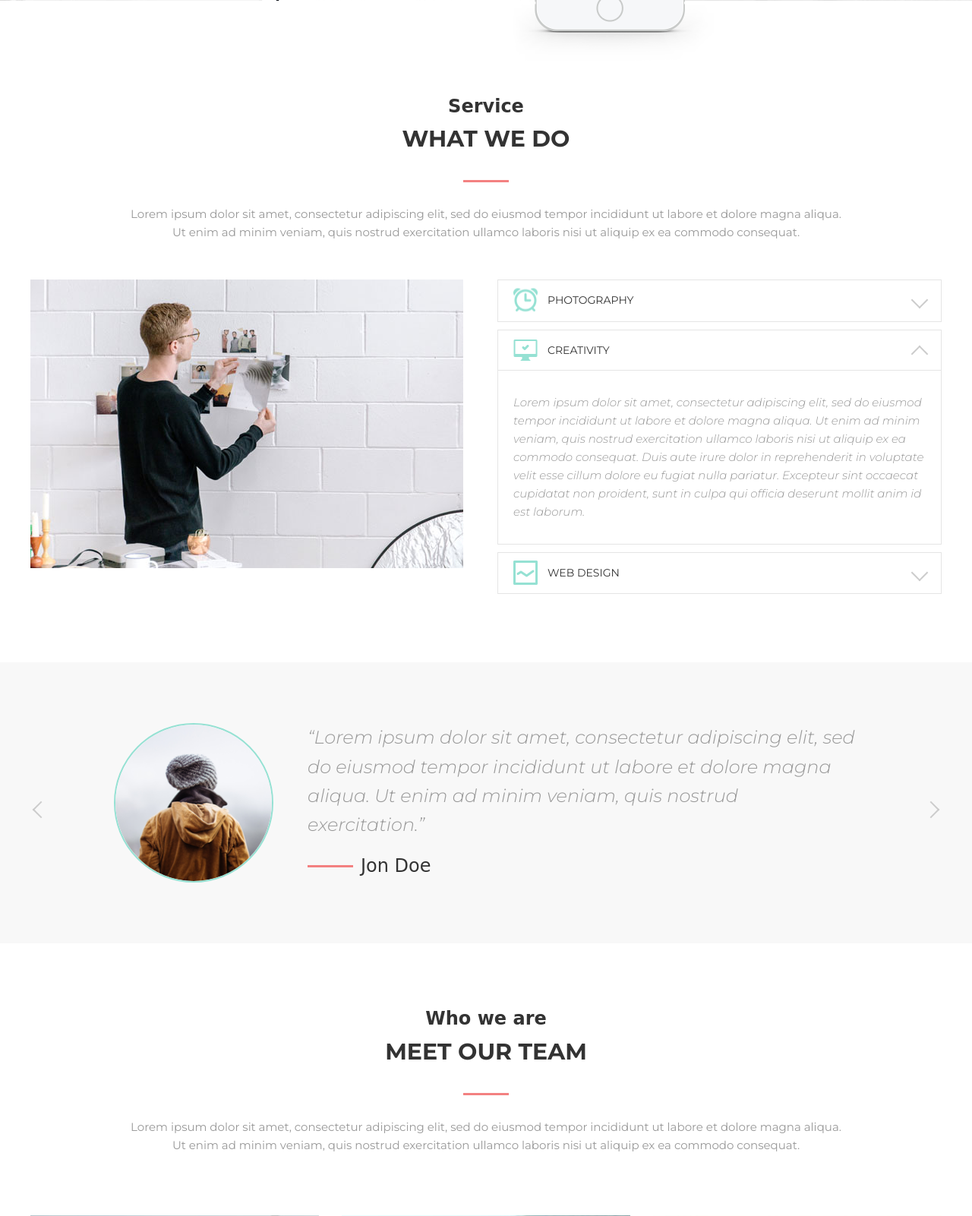
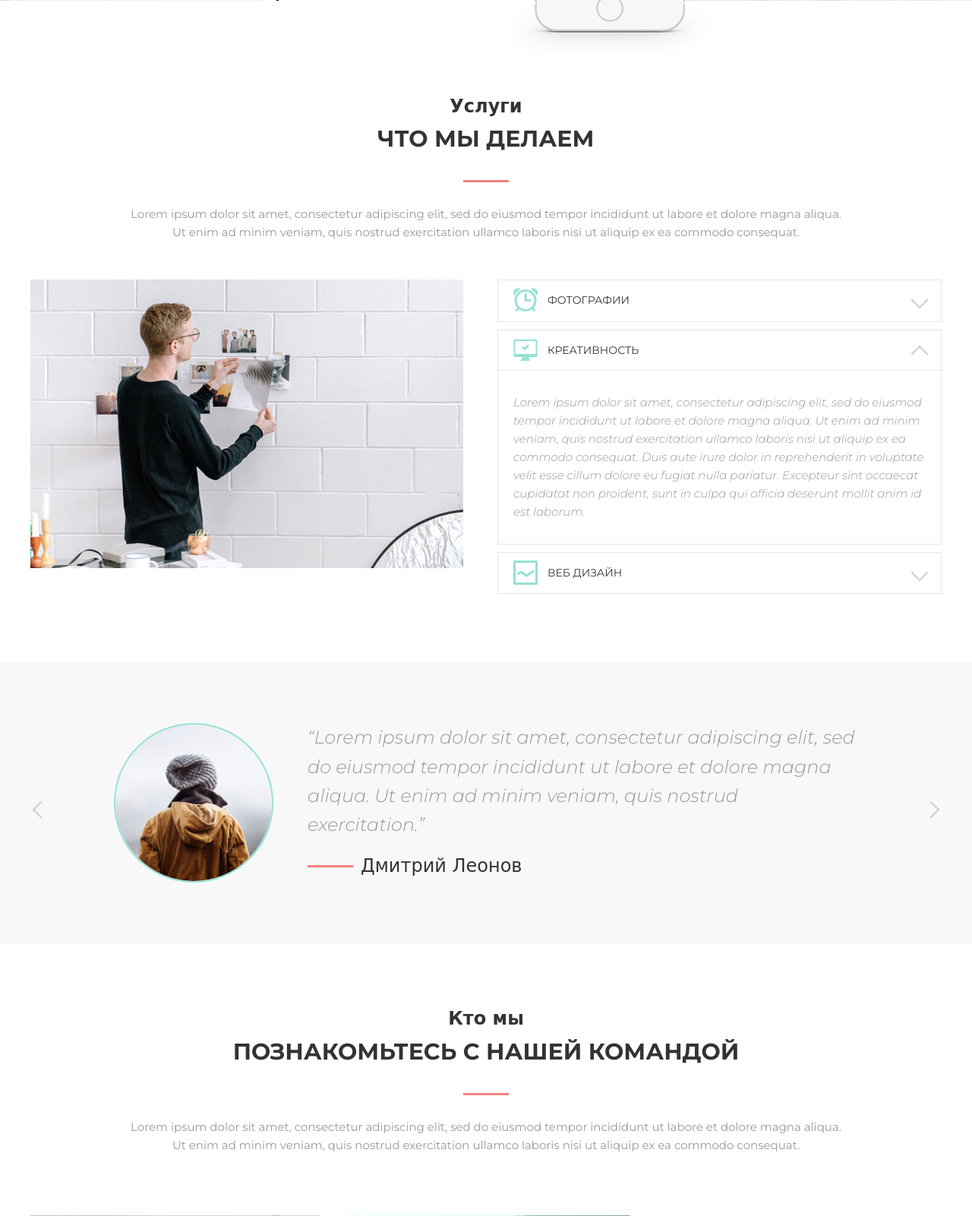
Before and after one commit to Jew6996/testshop, a Django app: page / in a window 1280 px wide. Shown: the part 3304-4905 px from the top of the page at 76% size. Run offline with Django 3.2, Linux system fonts and the light colour scheme.

Commit message:
Changed the HTML for the site.

```diff
--- a/shop/templates/shop/post_list.html
+++ b/shop/templates/shop/post_list.html
@@ -85,7 +85,7 @@
         <div class="container">
 
             <div class="section__header">
-                <h3 class="section__suptitle">What we do</h3>
+                <h3 class="section__suptitle">Чем мы занимаемся</h3>
                 <h2 class="section__title">История о нас</h2>
                 <div class="section__text">
                     <p>Lorem ipsum dolor sit amet, consectetur adipiscing elit, sed do eiusmod tempor incididunt ut labore et dolore magna aliqua. Ut enim ad minim veniam, quis nostrud exercitation ullamco laboris nisi ut aliquip ex ea commodo consequat.</p>
@@ -98,7 +98,7 @@
                         <div class="card__img">
                             <img src="static/images/about/1.jpg" alt="">
                         </div>
-                        <div class="card__text">super team</div>
+                        <div class="card__text">работа</div>
                     </div>
                 </div>
 
@@ -107,7 +107,7 @@
                         <div class="card__img">
                             <img src="static/images/about/2.jpg" alt="">
                         </div>
-                        <div class="card__text">super team</div>
+                        <div class="card__text">работа</div>
                     </div>
                 </div>
 
@@ -116,7 +116,7 @@
                         <div class="card__img">
                             <img src="static/images/about/3.jpg" alt="">
                         </div>
-                        <div class="card__text">super team</div>
+                        <div class="card__text">работа</div>
                     </div>
                 </div>
             </div>
@@ -161,8 +161,8 @@
         <div class="container">
 
             <div class="section__header">
-                <h3 class="section__suptitle">We work with</h3>
-                <h2 class="section__title">Отличные услуги</h2>
+                <h3 class="section__suptitle">Мы готовы работать с</h3>
+                <h2 class="section__title">разными задачами</h2>
             </div>
 
             <div class="services">
@@ -231,8 +231,8 @@
         <div class="container">
 
             <div class="section__header">
-                <h3 class="section__suptitle">Service</h3>
-                <h2 class="section__title">what we do</h2>
+                <h3 class="section__suptitle">Услуги</h3>
+                <h2 class="section__title">что мы делаем</h2>
                 <div class="section__text">
                     <p>Lorem ipsum dolor sit amet, consectetur adipiscing elit, sed do eiusmod tempor incididunt ut labore et dolore magna aliqua. Ut enim ad minim veniam, quis nostrud exercitation ullamco laboris nisi ut aliquip ex ea commodo consequat.</p>
                 </div>
@@ -249,7 +249,7 @@
                         <div class="accordion__item" data-collapse="#wedo_1">
                             <div class="accordion__header">
                                 <img class="accordion__icon" src="static/images/services/photography.png" alt="">
-                                <div class="accordion__title">Photography</div>
+                                <div class="accordion__title">Фотографии</div>
                             </div>
                             <div class="accordion__content" id="wedo_1">
                                 <p>Lorem ipsum dolor sit amet, consectetur adipiscing elit, sed do eiusmod tempor incididunt ut labore et dolore magna aliqua. Ut enim ad minim veniam, quis nostrud exercitation ullamco laboris nisi ut aliquip ex ea commodo consequat. Duis aute irure dolor in reprehenderit in voluptate velit esse cillum dolore eu fugiat nulla pariatur. Excepteur sint occaecat cupidatat non proident, sunt in culpa qui officia deserunt mollit anim id est laborum.</p>
@@ -259,7 +259,7 @@
                         <div class="accordion__item active" data-collapse="#wedo_2">
                             <div class="accordion__header">
                                 <img class="accordion__icon" src="static/images/services/creativity.png" alt="">
-                                <div class="accordion__title">Creativity</div>
+                                <div class="accordion__title">Креативность</div>
                             </div>
                             <div class="accordion__content" id="wedo_2">
                                 <p>Lorem ipsum dolor sit amet, consectetur adipiscing elit, sed do eiusmod tempor incididunt ut labore et dolore magna aliqua. Ut enim ad minim veniam, quis nostrud exercitation ullamco laboris nisi ut aliquip ex ea commodo consequat. Duis aute irure dolor in reprehenderit in voluptate velit esse cillum dolore eu fugiat nulla pariatur. Excepteur sint occaecat cupidatat non proident, sunt in culpa qui officia deserunt mollit anim id est laborum.</p>
@@ -269,7 +269,7 @@
                         <div class="accordion__item" data-collapse="#wedo_3">
                             <div class="accordion__header">
                                 <img class="accordion__icon" src="static/images/services/webdesign.png" alt="">
-                                <div class="accordion__title">web design</div>
+                                <div class="accordion__title">Веб Дизайн</div>
                             </div>
                             <div class="accordion__content" id="wedo_3">
                                 <p>Lorem ipsum dolor sit amet, consectetur adipiscing elit, sed do eiusmod tempor incididunt ut labore et dolore magna aliqua. Ut enim ad minim veniam, quis nostrud exercitation ullamco laboris nisi ut aliquip ex ea commodo consequat. Duis aute irure dolor in reprehenderit in voluptate velit esse cillum dolore eu fugiat nulla pariatur. Excepteur sint occaecat cupidatat non proident, sunt in culpa qui officia deserunt mollit anim id est laborum.</p>
@@ -294,7 +294,7 @@
                         <div class="reviews__item">
                             <img class="reviews__photo" src="static/images/avatar.png" alt="">
                             <div class="reviews__text">“Lorem ipsum dolor sit amet, consectetur adipiscing elit, sed do eiusmod tempor incididunt ut labore et dolore magna aliqua. Ut enim ad minim veniam, quis nostrud exercitation.”</div>
-                            <div class="reviews__author">Jon Doe</div>
+                            <div class="reviews__author">Дмитрий Леонов</div>
                         </div>
                     </div>
 
@@ -302,7 +302,7 @@
                         <div class="reviews__item">
                             <img class="reviews__photo" src="static/images/avatar.png" alt="">
                             <div class="reviews__text">“Lorem ipsum dolor sit amet, consectetur adipiscing elit, sed do eiusmod tempor incididunt ut labore et dolore magna aliqua. Ut enim ad minim veniam, quis nostrud exercitation.”</div>
-                            <div class="reviews__author">Jon Doe</div>
+                            <div class="reviews__author">Дмитрий Леонов</div>
                         </div>
                     </div>
                 </div>
@@ -317,8 +317,8 @@
         <div class="container">
 
             <div class="section__header">
-                <h3 class="section__suptitle">Who we are</h3>
-                <h2 class="section__title">Meet our team</h2>
+                <h3 class="section__suptitle">Кто мы</h3>
+                <h2 class="section__title">Познакомьтесь с нашей командой</h2>
                 <div class="section__text">
                     <p>Lorem ipsum dolor sit amet, consectetur adipiscing elit, sed do eiusmod tempor incididunt ut labore et dolore magna aliqua. Ut enim ad minim veniam, quis nostrud exercitation ullamco laboris nisi ut aliquip ex ea commodo consequat.</p>
                 </div>
@@ -348,7 +348,7 @@
                         </div>
                     </div>
                     <div class="card__info">
-                        <div class="card__name">Matthew Dix</div>
+                        <div class="card__name">Дмитрий Васильев</div>
                         <div class="card__prof">Graphic Design</div>
                     </div>
                 </div><!-- /.card__item -->
@@ -376,7 +376,7 @@
                         </div>
                     </div>
                     <div class="card__info">
-                        <div class="card__name">Christopher Campbell</div>
+                        <div class="card__name">Дмитрий Семенов</div>
                         <div class="card__prof">Branding/UX design</div>
                     </div>
                 </div><!-- /.card__item -->
@@ -448,8 +448,8 @@
     <section class="section" id="works">
         <div class="container">
             <div class="section__header">
-                <h3 class="section__suptitle">What we do</h3>
-                <h2 class="section__title">some of our work</h2>
+                <h3 class="section__suptitle">Что мы делаем</h3>
+                <h2 class="section__title">коротко о нашей работе</h2>
                 <div class="section__text">
                     <p>Lorem ipsum dolor sit amet, consectetur adipiscing elit, sed do eiusmod tempor incididunt ut labore et dolore magna aliqua. Ut enim ad minim veniam, quis nostrud exercitation ullamco laboris nisi ut aliquip ex ea commodo consequat.</p>
                 </div>
@@ -532,7 +532,7 @@
                         <div class="reviews__item">
                             <img class="reviews__photo" src="static/images/avatar.png" alt="">
                             <div class="reviews__text">“Lorem ipsum dolor sit amet, consectetur adipiscing elit, sed do eiusmod tempor incididunt ut labore et dolore magna aliqua. Ut enim ad minim veniam, quis nostrud exercitation.”</div>
-                            <div class="reviews__author">Jon Doe</div>
+                            <div class="reviews__author">Дмитрий Леонов</div>
                         </div>
                     </div>
 
@@ -540,7 +540,7 @@
                         <div class="reviews__item">
                             <img class="reviews__photo" src="static/images/avatar.png" alt="">
                             <div class="reviews__text">“Lorem ipsum dolor sit amet, consectetur adipiscing elit, sed do eiusmod tempor incididunt ut labore et dolore magna aliqua. Ut enim ad minim veniam, quis nostrud exercitation.”</div>
-                            <div class="reviews__author">Jon Doe</div>
+                            <div class="reviews__author">Дмитрий Леонов</div>
                         </div>
                     </div>
                 </div>
@@ -555,16 +555,16 @@
         <div class="container">
 
             <div class="section__header">
-                <h3 class="section__suptitle">Happy Clients</h3>
-                <h2 class="section__title">What people say</h2>
+                <h3 class="section__suptitle">Счастливые клиенты</h3>
+                <h2 class="section__title">Что говорят люди о нас</h2>
             </div>
 
             <div class="clients">
                 <div class="clients__item">
                     <img class="clients__photo" src="static/images/clients/1.png" alt="">
                     <div class="clients__content">
-                        <div class="clients__name">Matthew Dix</div>
-                        <div class="clients__prof">Graphic Design</div>
+                        <div class="clients__name">Андрей Иванов</div>
+                        <div class="clients__prof">Графический дизайнер</div>
                         <div class="clients__text">Lorem ipsum dolor sit amet, consectetur adipiscing elit, sed do eiusmod tempor incididunt ut labore et dolore magna aliqua. Ut enim ad minim.</div>
                     </div>
                 </div>
@@ -572,8 +572,8 @@
                 <div class="clients__item">
                     <img class="clients__photo" src="static/images/clients/2.png" alt="">
                     <div class="clients__content">
-                        <div class="clients__name">Nick Karvounis</div>
-                        <div class="clients__prof">Graphic Design</div>
+                        <div class="clients__name">Никита Коротаев</div>
+                        <div class="clients__prof">Графический дизайнер</div>
                         <div class="clients__text">Lorem ipsum dolor sit amet, consectetur adipiscing elit, sed do eiusmod tempor incididunt ut labore et dolore magna aliqua. Ut enim ad minim.</div>
                     </div>
                 </div>
@@ -581,8 +581,8 @@
                 <div class="clients__item">
                     <img class="clients__photo" src="static/images/clients/3.png" alt="">
                     <div class="clients__content">
-                        <div class="clients__name">Jaelynn Castillo </div>
-                        <div class="clients__prof">Graphic Design</div>
+                        <div class="clients__name">Михаил Петров</div>
+                        <div class="clients__prof">Графический дизайнер</div>
                         <div class="clients__text">Lorem ipsum dolor sit amet, consectetur adipiscing elit, sed do eiusmod tempor incididunt ut labore et dolore magna aliqua. Ut enim ad minim.</div>
                     </div>
                 </div>
@@ -590,8 +590,8 @@
                 <div class="clients__item">
                     <img class="clients__photo" src="static/images/clients/4.png" alt="">
                     <div class="clients__content">
-                        <div class="clients__name">Mike Petrucci</div>
-                        <div class="clients__prof">Graphic Design</div>
+                        <div class="clients__name">Дмитрий Лернер</div>
+                        <div class="clients__prof">Графический дизайнер</div>
                         <div class="clients__text">Lorem ipsum dolor sit amet, consectetur adipiscing elit, sed do eiusmod tempor incididunt ut labore et dolore magna aliqua. Ut enim ad minim.</div>
                     </div>
                 </div>
@@ -606,8 +606,8 @@
         <div class="container">
 
             <div class="section__header">
-                <h3 class="section__suptitle">Our stories</h3>
-                <h2 class="section__title">Latest blog</h2>
+                <h3 class="section__suptitle">Наши истории</h3>
+                <h2 class="section__title">Последние блоги</h2>
             </div>
 
             <div class="blog">
```
Also changed, not shown: other parts of shop/templates/shop/post_list.html (+16 -16 lines).
